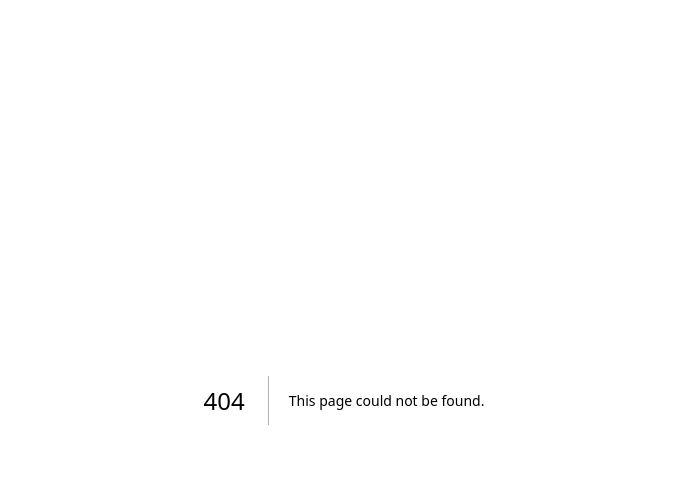
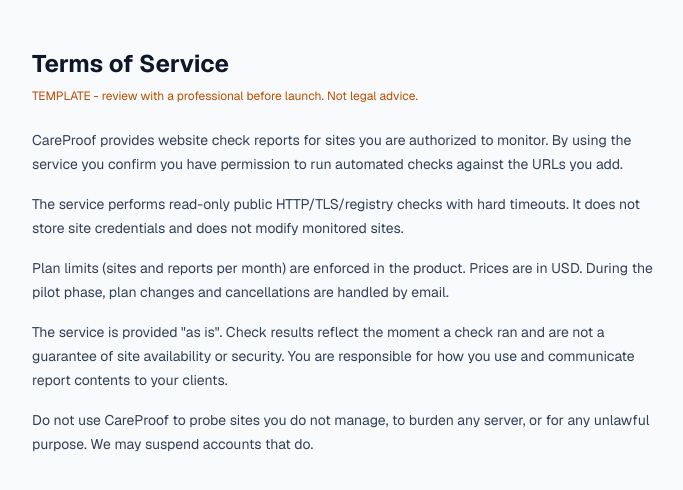
Before and after one commit to devtechedge/careproof, a Next.js app: page /legal/terms in a window 1280 px wide. Before the commit this address had no page. Shown: the top 490 px of the page, without its empty margins (296-979 px from the left). Built offline with nearby package versions, Linux system fonts and the light colour scheme.

Commit message:
feat: public report page (noindex), health endpoint, legal templates

```diff
--- /dev/null
+++ b/app/api/health/route.ts
@@ -0,0 +1,13 @@
+import { NextResponse } from "next/server";
+import { prisma } from "@/lib/db";
+
+export const dynamic = "force-dynamic";
+
+export async function GET() {
+  try {
+    await prisma.$queryRaw`SELECT 1`;
+    return NextResponse.json({ status: "ok", db: "up" });
+  } catch {
+    return NextResponse.json({ status: "degraded", db: "down" }, { status: 503 });
+  }
+}
--- /dev/null
+++ b/app/legal/privacy/page.tsx
@@ -0,0 +1,34 @@
+export const metadata = { title: "Privacy Policy - CareProof" };
+
+export default function PrivacyPage() {
+  return (
+    <div className="mx-auto max-w-2xl px-6 py-12 text-sm leading-6 text-slate-700">
+      <h1 className="text-2xl font-bold text-slate-900">Privacy Policy</h1>
+      <p className="mt-2 text-xs text-amber-700">
+        TEMPLATE - review with a professional before launch. Not legal advice.
+      </p>
+      <div className="mt-6 space-y-4">
+        <p>
+          CareProof stores: your account email, hashed password (scrypt), agency name and
+          branding, the site labels and URLs you add, check results, generated reports, and
+          rate-limit counters. No payment data is stored; billing is handled by the payment
+          provider when checkout goes live.
+        </p>
+        <p>
+          Checks run from our servers against the public URLs you add. We store the results
+          (status, timings, header scores, sampled link outcomes), not page content.
+        </p>
+        <p>
+          Report share links use an unlisted random identifier and are marked noindex. Anyone
+          with the link can view that one report. Do not publish links to reports containing
+          information you consider sensitive.
+        </p>
+        <p>
+          We do not sell data and run no third-party analytics or advertising trackers in the
+          app. Data deletion requests: email the address on your reports and we will delete the
+          account and its data.
+        </p>
+      </div>
+    </div>
+  );
+}
--- /dev/null
+++ b/app/legal/refunds/page.tsx
@@ -0,0 +1,27 @@
+export const metadata = { title: "Refunds and Cancellation - CareProof" };
+
+export default function RefundsPage() {
+  return (
+    <div className="mx-auto max-w-2xl px-6 py-12 text-sm leading-6 text-slate-700">
+      <h1 className="text-2xl font-bold text-slate-900">Refunds and Cancellation</h1>
+      <p className="mt-2 text-xs text-amber-700">
+        TEMPLATE - review with a professional before launch. Not legal advice.
+      </p>
+      <div className="mt-6 space-y-4">
+        <p>
+          Cancel any time; cancellation stops future renewals and keeps access until the end of
+          the paid period. Monthly plans can be refunded in full within 14 days of a charge if
+          fewer than three reports were generated in that period.
+        </p>
+        <p>
+          Annual plans can be refunded pro rata within 30 days. After that, annual plans are
+          refundable only if the service was materially unavailable.
+        </p>
+        <p>
+          During the pilot phase all refunds and cancellations are handled by email to the
+          contact address on your reports, typically within 5 business days.
+        </p>
+      </div>
+    </div>
+  );
+}
--- /dev/null
+++ b/app/legal/terms/page.tsx
@@ -0,0 +1,36 @@
+export const metadata = { title: "Terms of Service - CareProof" };
+
+export default function TermsPage() {
+  return (
+    <div className="mx-auto max-w-2xl px-6 py-12 text-sm leading-6 text-slate-700">
+      <h1 className="text-2xl font-bold text-slate-900">Terms of Service</h1>
+      <p className="mt-2 text-xs text-amber-700">
+        TEMPLATE - review with a professional before launch. Not legal advice.
+      </p>
+      <div className="mt-6 space-y-4">
+        <p>
+          CareProof provides website check reports for sites you are authorized to monitor. By
+          using the service you confirm you have permission to run automated checks against the
+          URLs you add.
+        </p>
+        <p>
+          The service performs read-only public HTTP/TLS/registry checks with hard timeouts. It
+          does not store site credentials and does not modify monitored sites.
+        </p>
+        <p>
+          Plan limits (sites and reports per month) are enforced in the product. Prices are in
+          USD. During the pilot phase, plan changes and cancellations are handled by email.
+        </p>
+        <p>
+          The service is provided &quot;as is&quot;. Check results reflect the moment a check ran
+          and are not a guarantee of site availability or security. You are responsible for how
+          you use and communicate report contents to your clients.
+        </p>
+        <p>
+          Do not use CareProof to probe sites you do not manage, to burden any server, or for any
+          unlawful purpose. We may suspend accounts that do.
+        </p>
+      </div>
+    </div>
+  );
+}
--- /dev/null
+++ b/app/r/[publicId]/page.tsx
@@ -0,0 +1,44 @@
+import { notFound } from "next/navigation";
+import type { Metadata } from "next";
+import { PrintButton } from "@/components/forms";
+import { ReportItems, type ReportBranding } from "@/components/report-view";
+import { getReportByPublicId } from "@/lib/services";
+import { parseChecksSnapshot, periodLabel } from "@/lib/report";
+
+export const dynamic = "force-dynamic";
+
+export const metadata: Metadata = {
+  title: "Website care report",
+  robots: { index: false, follow: false },
+};
+
+export default async function PublicReportPage({
+  params,
+}: PageProps<"/r/[publicId]">) {
+  const { publicId } = await params;
+  const report = await getReportByPublicId(publicId);
+  if (!report) notFound();
+
+  const branding = JSON.parse(report.brandingJson) as ReportBranding;
+  const items = report.items.map((item) => ({
+    id: item.id,
+    siteLabel: item.siteLabel,
+    siteUrl: item.siteUrl,
+    overall: item.overall as "pass" | "warn" | "fail",
+    checks: parseChecksSnapshot(item.checksJson),
+  }));
+
+  return (
+    <div className="mx-auto max-w-3xl px-4 py-10">
+      <div className="no-print mb-4 flex justify-end">
+        <PrintButton label="Download PDF / Print" />
+      </div>
+      <ReportItems
+        items={items}
+        branding={branding}
+        note={report.agencyNote}
+        period={periodLabel(report.period)}
+      />
+    </div>
+  );
+}
```
